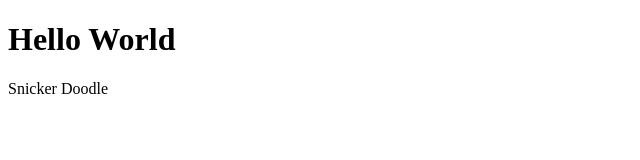
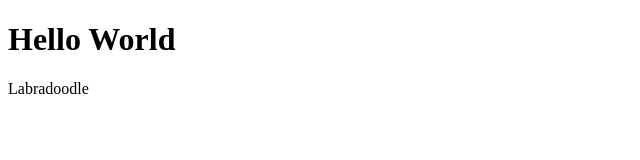
Before and after one commit to nelsonparreira/Git-and-VS, a plain HTML site: page index.html in a window 1280 px wide. Shown: the full height of the page, 0-640 px from the left. Drawn offline with Linux system fonts and the light colour scheme.

Commit message:
Thirth commit

```diff
--- a/index.html
+++ b/index.html
@@ -8,6 +8,6 @@
 </head>
 <body>
     <h1>Hello World</h1>
-    <p>Snicker Doodle</p>
+    <p>Labradoodle</p>
 </body>
 </html>
```
